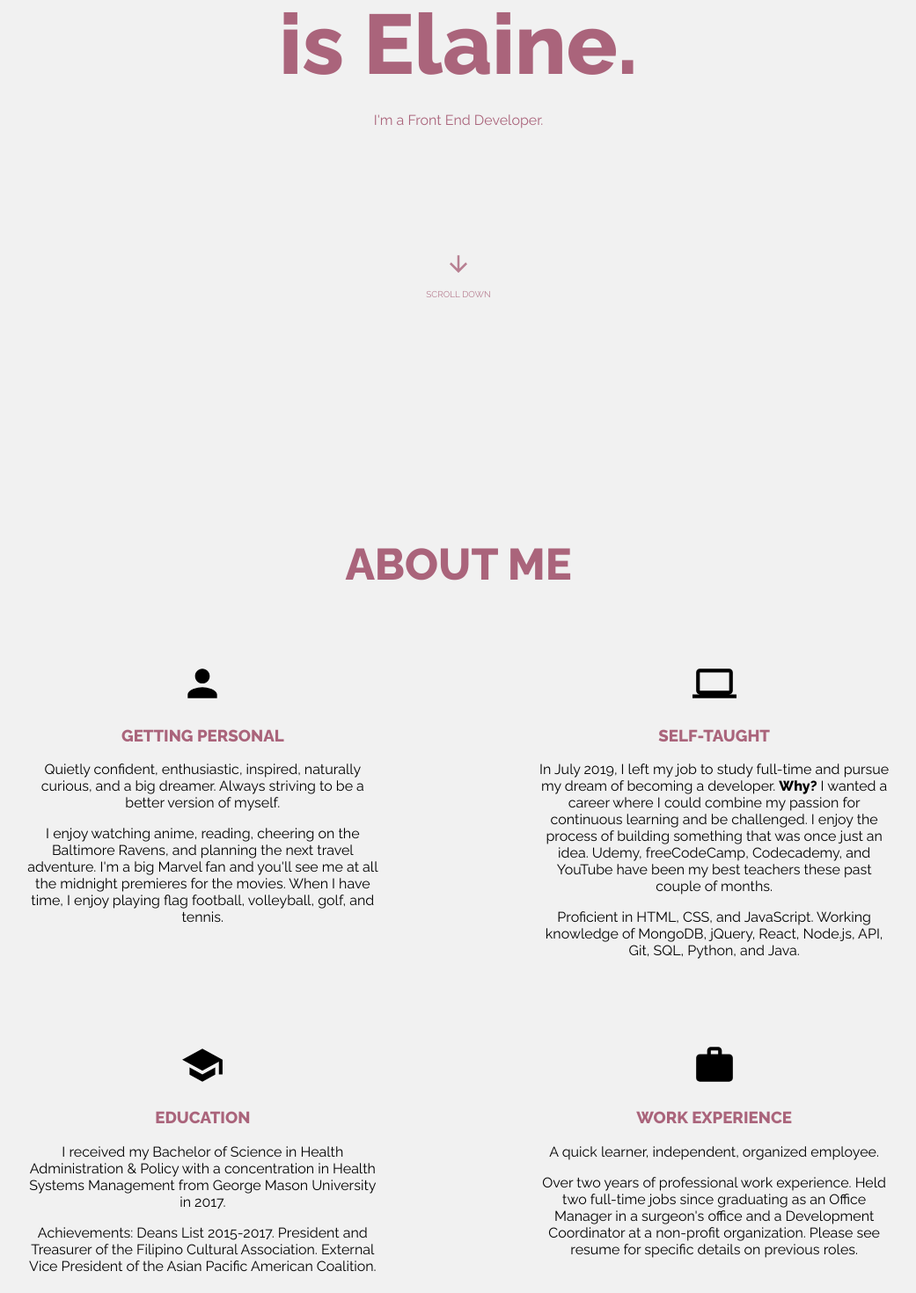
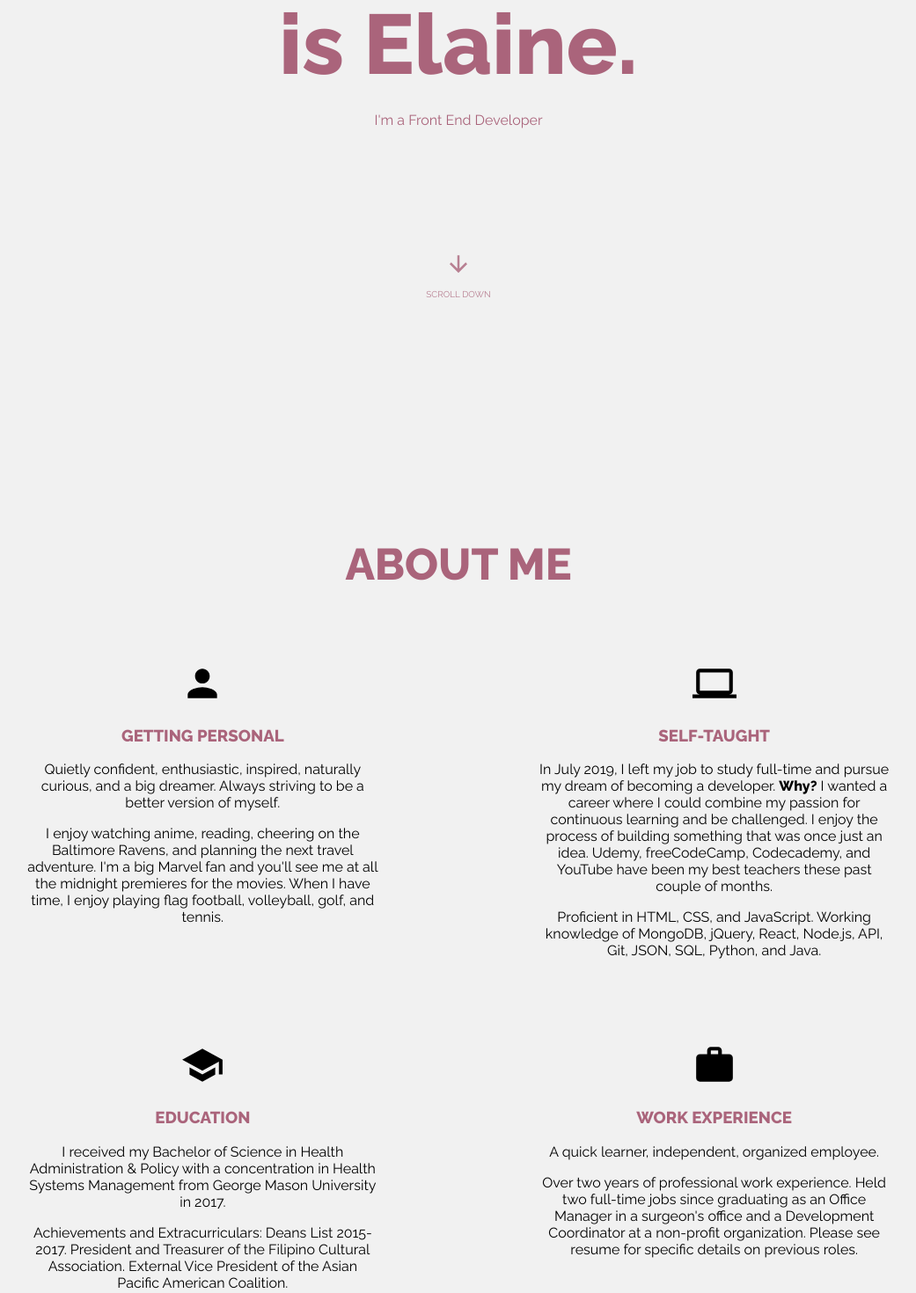
Before and after one commit to elainemango/my-portfolio, a React (Create React App) app: page / in a window 1280 px wide. Shown: the part 380-1850 px from the top of the page at 88% size, without its empty margins (119-1160 px from the left). Built offline with nearby package versions, Linux system fonts and the light colour scheme.

Commit message:
content edits

```diff
--- a/public/styles.css
+++ b/public/styles.css
@@ -48,8 +48,8 @@ h1 span {
     height: 25vh;
     width: 100%;
     background-color: #aa647b;
-    margin-top: 70px;
-    padding-top: 7px;
+    margin-top: 60px;
+    padding-top: 5px;
 }
 
 .contact-links {
--- a/src/components/About.jsx
+++ b/src/components/About.jsx
@@ -26,7 +26,7 @@ function About() {
                     combine my passion for continuous learning and be challenged. I enjoy the process of building something that was once just an idea. Udemy, freeCodeCamp, Codecademy, and YouTube have been my best teachers these past couple of months.
                 </p>
                 <p>
-                    Proficient in HTML, CSS, and JavaScript. Working knowledge of MongoDB, jQuery, React, Node.js, API, Git, SQL, Python, and Java.
+                    Proficient in HTML, CSS, and JavaScript. Working knowledge of MongoDB, jQuery, React, Node.js, API, Git, JSON, SQL, Python, and Java.
                 </p>
             </div>
             <div>
@@ -35,7 +35,7 @@ function About() {
                 <p>
                     I received my Bachelor of Science in Health Administration & Policy with a concentration in Health Systems Management from George Mason University in 2017.
                 </p>
-                <p>Achievements: Deans List 2015-2017. President and Treasurer of the Filipino Cultural Association. External Vice President of the Asian Pacific American Coalition.</p>
+                <p>Achievements and Extracurriculars: Deans List 2015-2017. President and Treasurer of the Filipino Cultural Association. External Vice President of the Asian Pacific American Coalition.</p>
             </div>
             <div>
                 <WorkIcon style={{ fontSize: 50 }} />
--- a/src/components/Intro.jsx
+++ b/src/components/Intro.jsx
@@ -9,7 +9,7 @@ function Intro() {
             <span>My name</span>
             <span>is Elaine.</span>
         </h1>
-        <p >I'm a Front End Developer.</p>
+        <p >I'm a Front End Developer</p>
 
         <div className= "scroll animated infinite fadeInDown slow">
             <ArrowDownwardIcon style= {{ fontSize: 30 }} />
```
